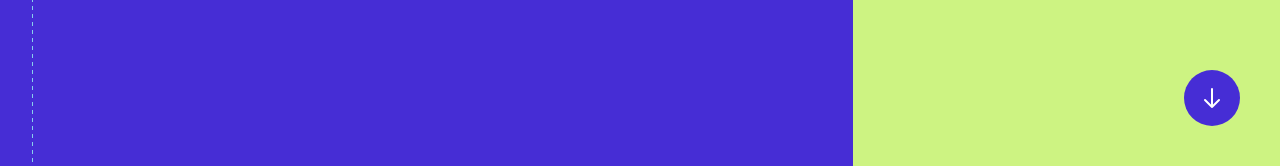
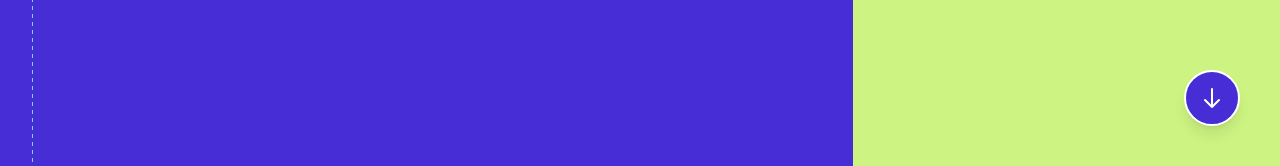
Before and after one commit to zion-pulapakura/Portfolio-Website, a React (Vite) app: page / in a window 1280 px wide. Shown: the part 634-800 px from the top of the page. Built offline with nearby package versions, Linux system fonts and the light colour scheme.

Commit message:
made arrow able to be seen on purple background

```diff
--- a/src/components/ScrollArrow.tsx
+++ b/src/components/ScrollArrow.tsx
@@ -36,7 +36,7 @@ const ScrollArrow: React.FC = () => {
   return (
     <button
       onClick={scrollToNext}
-      className={`fixed bottom-10 right-10 w-14 h-14 rounded-full bg-purple-primary flex items-center justify-center hover:opacity-90 transition-opacity cursor-pointer z-20 ${
+      className={`fixed bottom-10 right-10 w-14 h-14 rounded-full bg-purple-primary flex items-center justify-center hover:opacity-90 transition-opacity cursor-pointer z-20 border-2 border-white shadow-lg ${
         isLoaded ? "animate-bounce-dance" : ""
       }`}
       aria-label="Scroll to next section"
```
